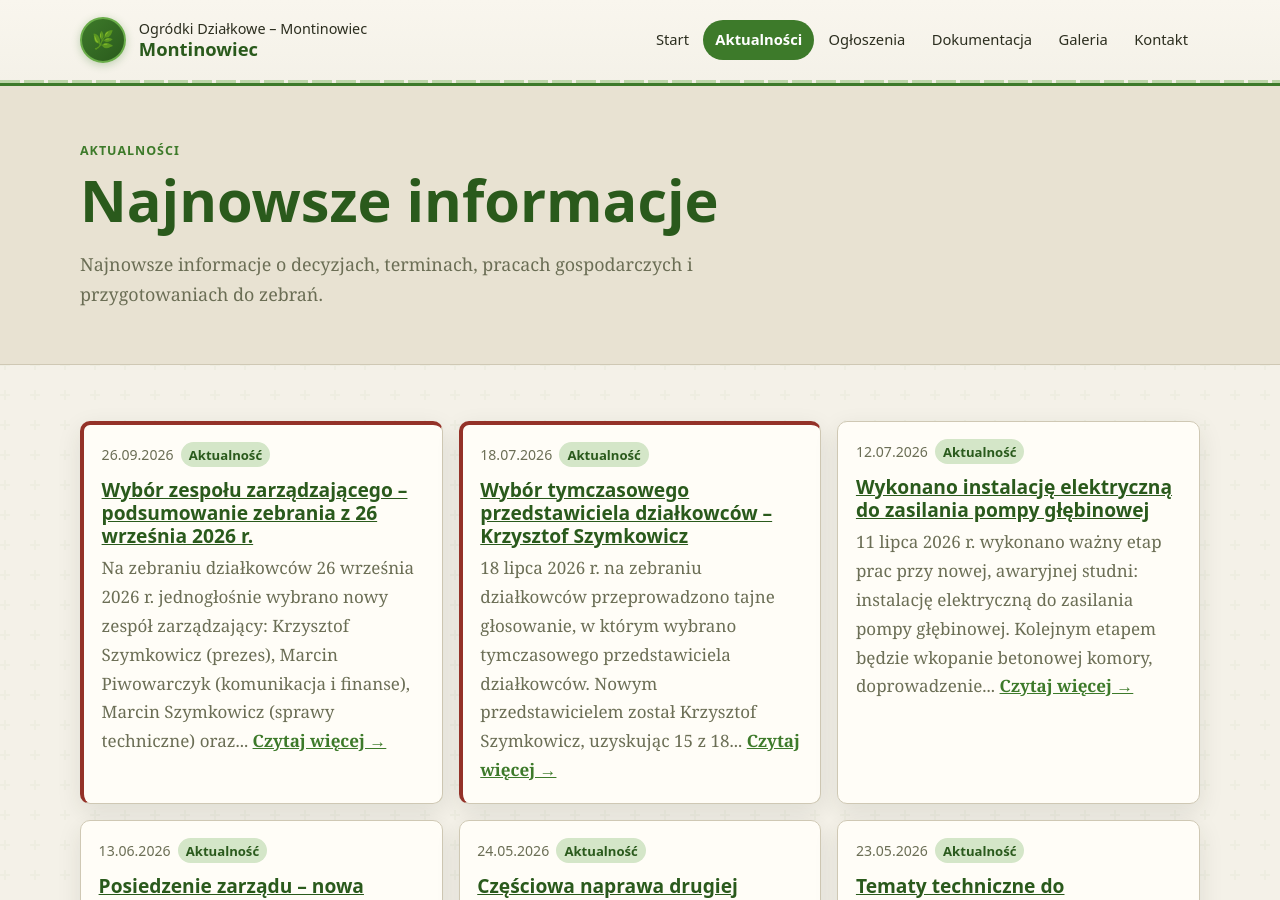
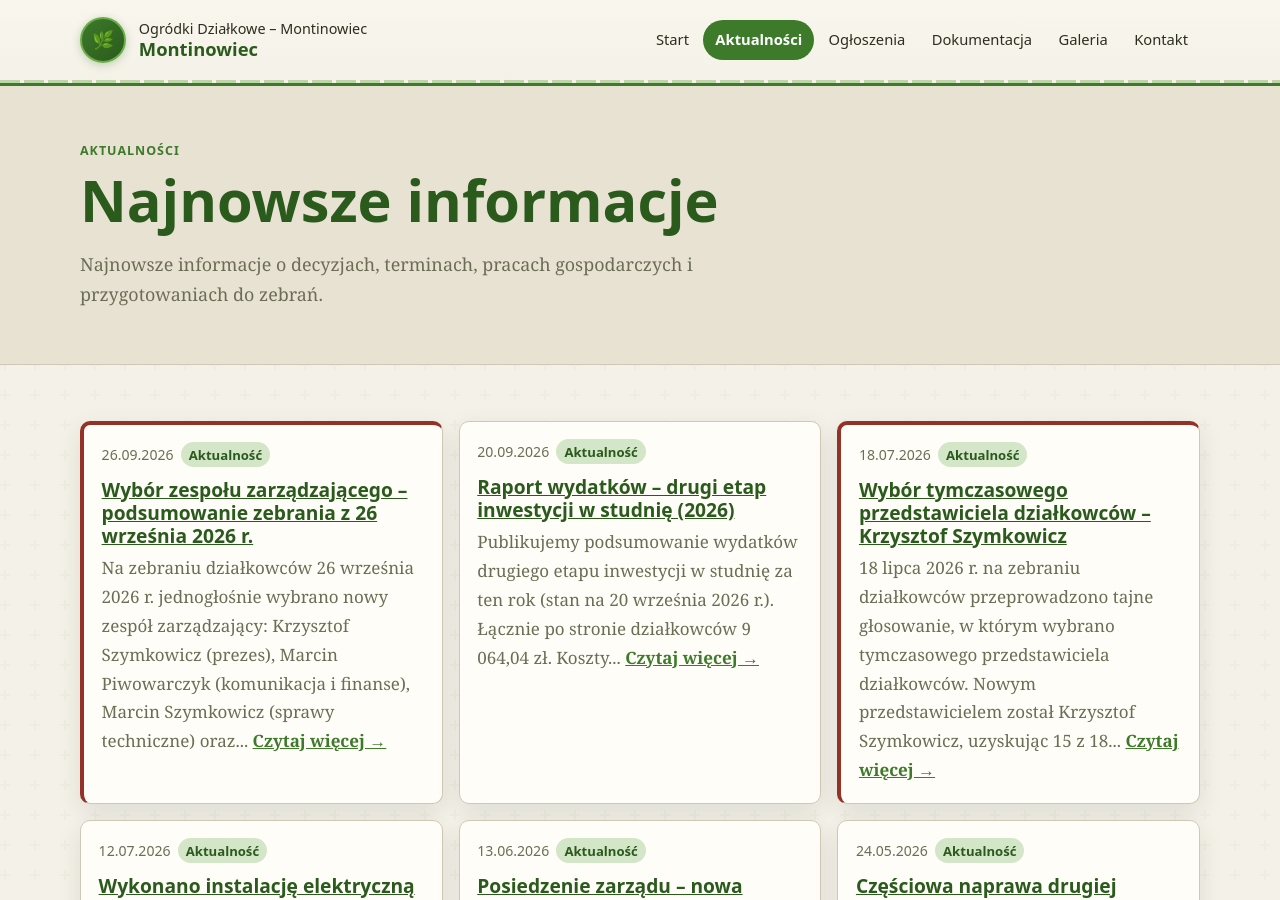
Before and after one commit to brxie/montin-page, a Jekyll site: the page built from aktualnosci.md, in a window 1280 px wide and 900 px high. Built offline with Jekyll 4.4.1, drawn with Linux system fonts in a browser that asks for light colours.

Commit message:
Dodaj raport wydatków drugiego etapu studni (PDF + aktualność + dokumentacja)
- documents/raport-wydatkow-studnia-drugi-etap-2026.pdf (przesłany raport, stan na 20.09.2026)
- _announcements/2026-09-20-raport-wydatkow-studnia.md (aktualność z podsumowaniem kwot)
- _data/documents.yml (wpis: Informacje techniczne, label rozliczenie)

```diff
--- /dev/null
+++ b/_announcements/2026-09-20-raport-wydatkow-studnia.md
@@ -0,0 +1,38 @@
+---
+title: "Raport wydatków – drugi etap inwestycji w studnię (2026)"
+date: 2026-09-20
+type: "Aktualność"
+level: "info"
+description: "Publikujemy podsumowanie wydatków drugiego etapu inwestycji w studnię za ten rok (stan na 20 września 2026 r.). Łącznie po stronie działkowców 9 064,04 zł. Koszty pokryte prywatnie wykazano informacyjnie, poza sumą główną raportu."
+slug: raport-wydatkow-studnia-2026
+permalink: /aktualnosci/raport-wydatkow-studnia-2026/
+---
+
+<p class="lead">
+  Publikujemy <strong>podsumowanie wydatków drugiego etapu inwestycji w studnię za ten rok</strong> – raport ze stanem na <strong>20 września 2026 r.</strong> Wydatki w całości rozliczono ze wspólnych środków działkowców oraz z częściowo współfinansowanych kosztów wspólnych.
+</p>
+
+<table class="results-table">
+  <tbody>
+    <tr>
+      <td>Budżet działkowy (wspólne środki działkowców)</td>
+      <td><strong>4 482,00 zł</strong></td>
+    </tr>
+    <tr>
+      <td>Część kosztów współfinansowanych po stronie działkowców</td>
+      <td><strong>4 582,04 zł</strong></td>
+    </tr>
+    <tr>
+      <td>Łącznie po stronie działkowców</td>
+      <td><strong>9 064,04 zł</strong></td>
+    </tr>
+    <tr>
+      <td>Koszty pokryte prywatnie (informacyjnie, poza sumą główną)</td>
+      <td><strong>5 418,04 zł</strong></td>
+    </tr>
+  </tbody>
+</table>
+
+<p>Raport zawiera pełne wykazy pozycji wraz z odniesieniami do faktur, paragonów i dokumentów: wydatki z budżetu działkowego (m.in. pompa głębinowa, automatyka, zabezpieczenia, okablowanie), udział działkowców w kosztach współfinansowanych oraz – informacyjnie – koszty pokryte prywatnie, które <strong>nie wchodzą</strong> do kwoty 9 064,04 zł przypadającej na działkowców.</p>
+
+<p><a class="button" href="/documents/raport-wydatkow-studnia-drugi-etap-2026.pdf">Raport wydatków (PDF)</a></p>
--- a/_data/announcements.yml
+++ b/_data/announcements.yml
@@ -10,6 +10,13 @@
 # - description: krótki opis widoczny na stronie
 # - link: opcjonalny link do strony lub sekcji
 # - file: opcjonalny link do pliku PDF
+
+- title: "Raport wydatków – drugi etap inwestycji w studnię (2026)"
+  date: 2026-09-20
+  type: "Aktualność"
+  level: "info"
+  description: "Publikujemy podsumowanie wydatków drugiego etapu inwestycji w studnię za ten rok (stan na 20 września 2026 r.). Po stronie działkowców przypadka łącznie 9 064,04 zł: 4 482,00 zł z budżetu działkowego i 4 582,04 zł współfinansowania. Dodatkowo, informacyjnie, koszty pokryte prywatnie (5 418,04 zł) wykazano poza sumą główną raportu."
+  file: "/documents/raport-wydatkow-studnia-drugi-etap-2026.pdf"
 
 - title: "Wybór zespołu zarządzającego – podsumowanie zebrania z 26 września 2026 r."
   date: 2026-09-26
--- a/_data/documents.yml
+++ b/_data/documents.yml
@@ -4,6 +4,15 @@
 # 2. Skopiuj jeden z bloków poniżej i uzupełnij pola.
 # 3. Dla plików lokalnych użyj pola "file"; dla stron zewnętrznych "external_url".
 # 4. Pole "labels" to tablica — może zawierać kilka labelek na jednym wpisie.
+
+- title: "Raport wydatków – drugi etap inwestycji w studnię (2026)"
+  category: "Informacje techniczne"
+  date: 2026-09-20
+  labels:
+    - opublikowane
+    - rozliczenie
+  file: "/documents/raport-wydatkow-studnia-drugi-etap-2026.pdf"
+  description: "Podsumowanie wydatków drugiego etapu inwestycji w studnię za rok 2026 (stan na 20 września 2026 r.). Łącznie po stronie działkowców 9 064,04 zł: wydatki z budżetu działkowego 4 482,00 zł oraz część kosztów współfinansowanych 4 582,04 zł. Informacyjnie wykazano także koszty pokryte prywatnie – 5 418,04 zł – które nie wchodzą do sumy głównej raportu."
 
 - title: "Podsumowanie spotkania działkowców z 26 września 2026 r."
   category: "Uchwały i protokoły"
```
Also changed, not shown: 1 other file.
